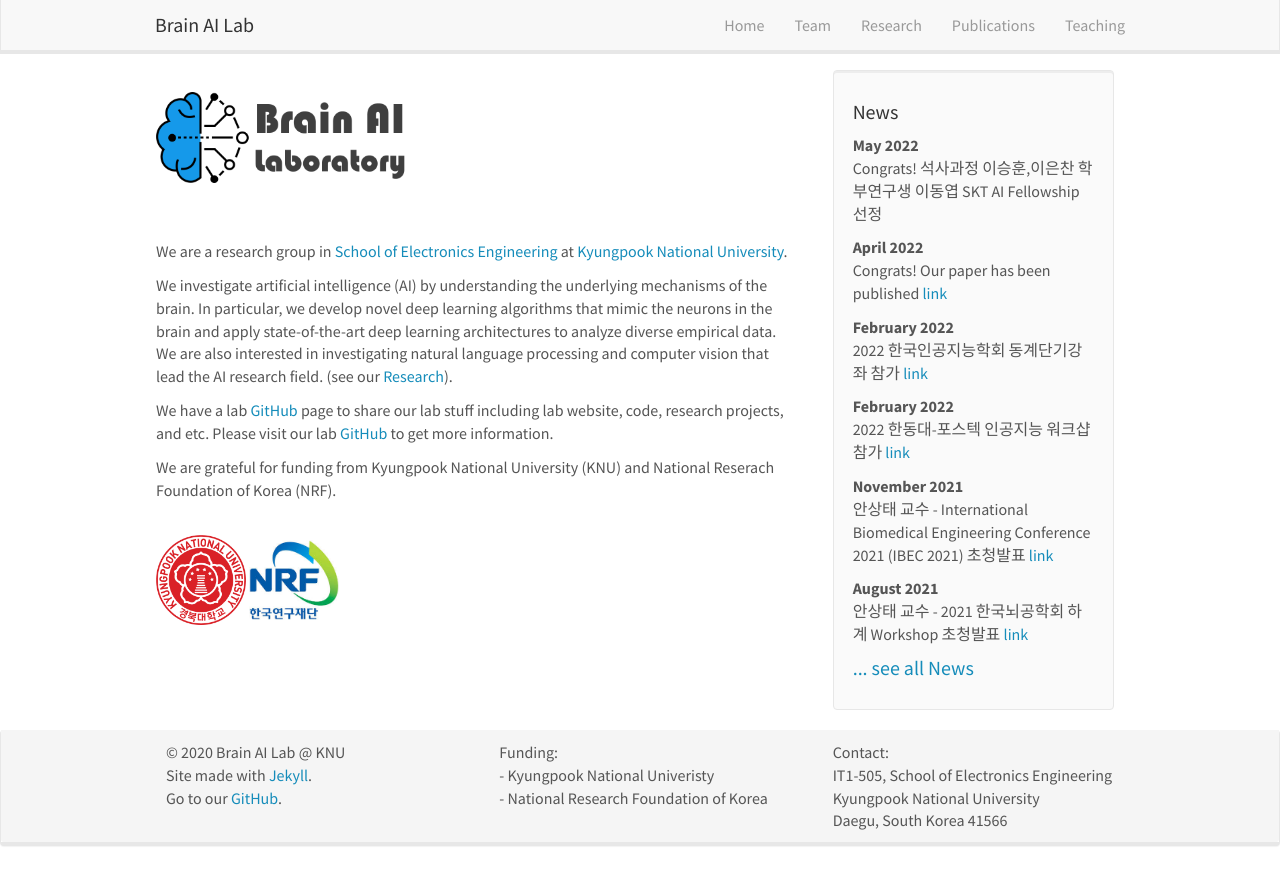
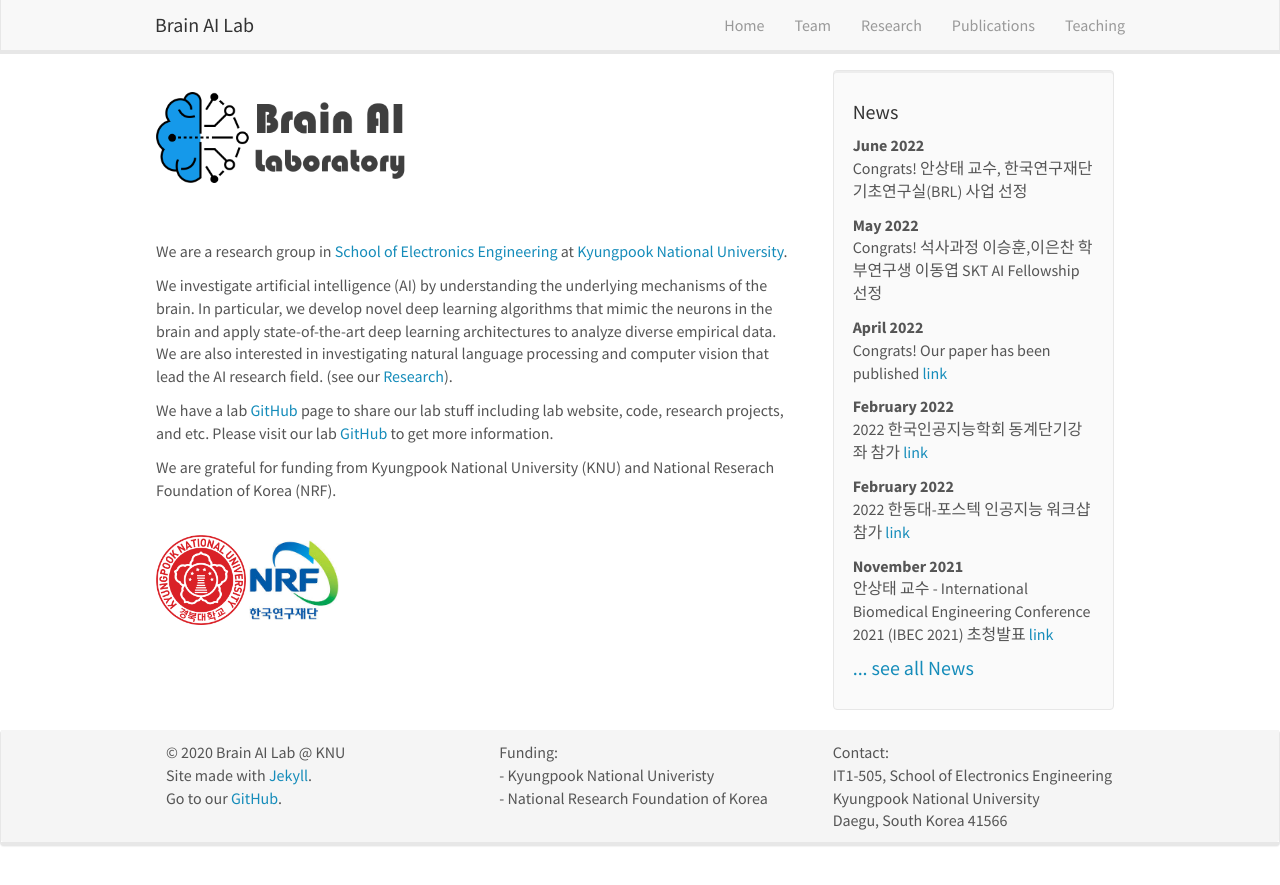
Before and after one commit to KNU-BrainAI/knu-brainai.github.io, a Jekyll site: the page built from _pages/home.md, in a window 1280 px wide. Shown: the top 885 px of the page. Built offline with Jekyll 4.4.1, drawn with Linux system fonts in a browser that asks for light colours; nearby versions of some CDN libraries.

Commit message:
Update news.yml

```diff
--- a/_data/news.yml
+++ b/_data/news.yml
@@ -1,3 +1,7 @@
+- date: June 2022
+  headline: "Congrats! 안상태 교수, 한국연구재단 기초연구실(BRL) 사업 선정 "
+  details: "과제명: 물리지능 시스템을 위한 행동인지 학습제어 기초연구실"
+
 - date: May 2022
   headline: "Congrats! 석사과정 이승훈,이은찬 학부연구생 이동엽 SKT AI Fellowship 선정"
   details: ""
```
